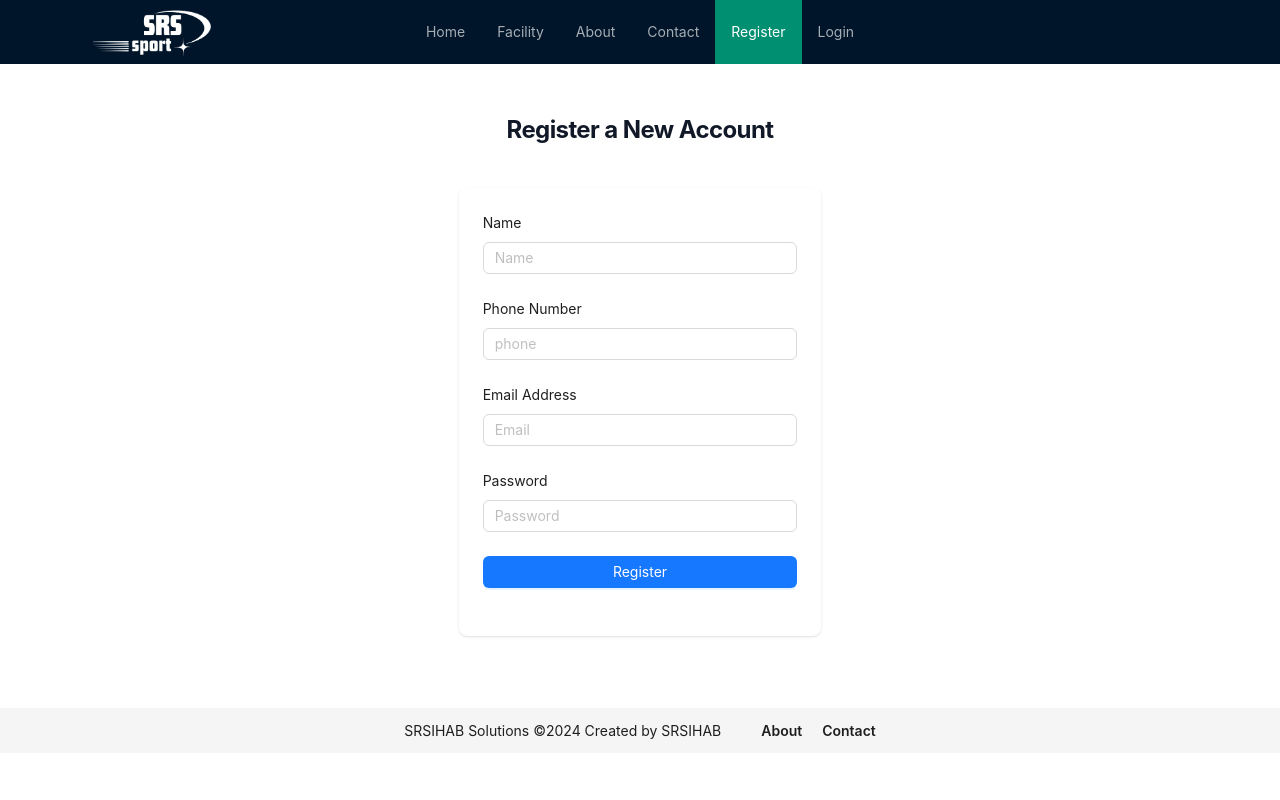
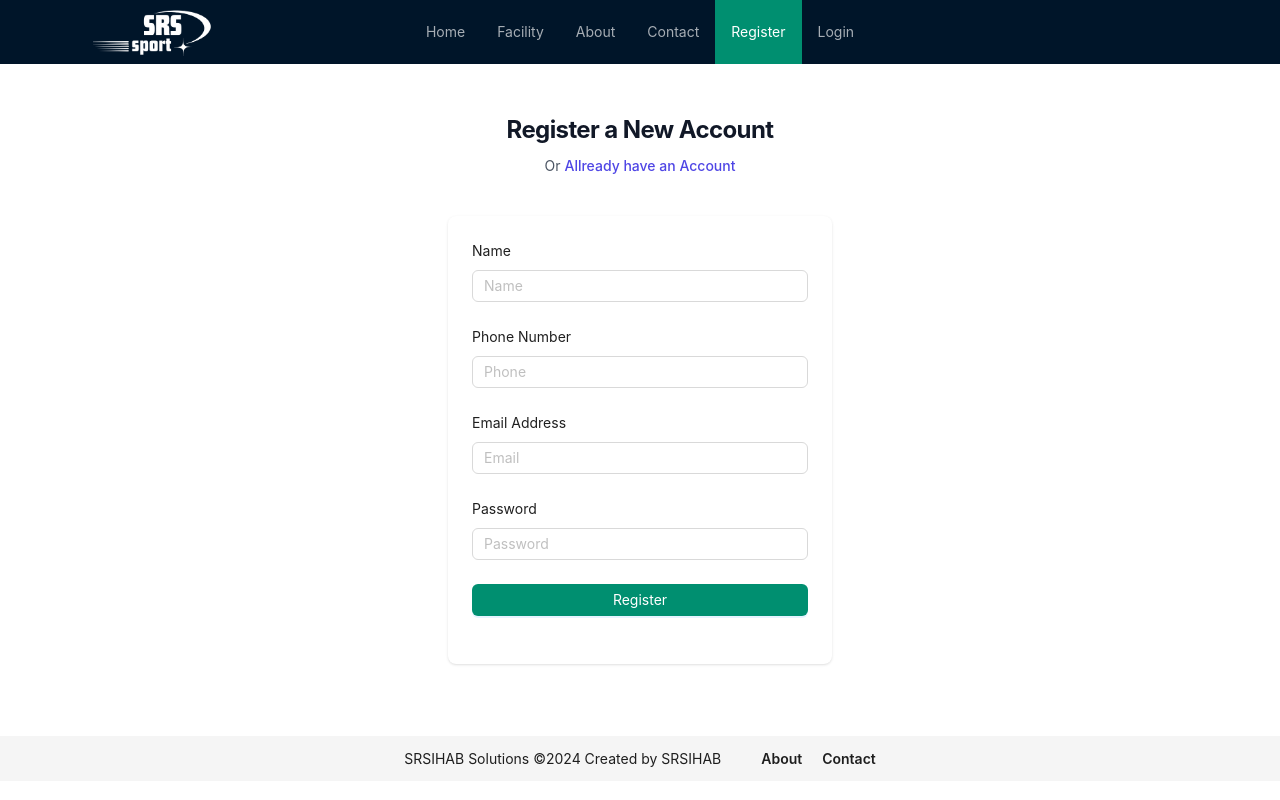
Before and after one commit to devsrsihab/Sports-Facility-Booking-Client-, a React (Vite) app: page /register in a window 1280 px wide. Built offline with nearby package versions, Linux system fonts and the light colour scheme; no server answers.

Commit message:
Showing  meaning full Error in toastr

```diff
--- a/src/App.css
+++ b/src/App.css
@@ -45,3 +45,8 @@ img {
 .custom-carousel .slick-list {
   margin-right: -18px; /* Compensate for the last item's margin */
 }
+/* Example CSS */
+.ant-menu-item-selected {
+  background-color: #008f70 !important;
+  color: #fff !important;
+}
--- a/src/components/layout/Sidebar.tsx
+++ b/src/components/layout/Sidebar.tsx
@@ -5,12 +5,18 @@ import { useAppSelector } from "../../redux/hooks";
 import { currentUser } from "../../redux/features/auth/authSlice";
 import { Link } from "react-router-dom";
 import { userPaths } from "../../routes/user.route";
+import Logo from "../shared/header/Logo";
 
 const { Sider } = Layout;
 
 const userRole = {
   ADMIN: "admin",
   USER: "user",
+};
+type SidebarItem = {
+  key: string;
+  label: React.ReactNode;
+  path: string;
 };
 
 const Sidebar = () => {
@@ -19,10 +25,16 @@ const Sidebar = () => {
 
   switch (role?.role) {
     case userRole.ADMIN:
-      sidebaritems = sidebarRouteGenerator(adminPaths, userRole.ADMIN);
+      sidebaritems = sidebarRouteGenerator(
+        adminPaths,
+        userRole.ADMIN
+      ) as SidebarItem[];
       break;
     case userRole.USER:
-      sidebaritems = sidebarRouteGenerator(userPaths, userRole.USER);
+      sidebaritems = sidebarRouteGenerator(
+        userPaths,
+        userRole.USER
+      ) as SidebarItem[];
       break;
 
     default:
@@ -46,7 +58,7 @@ const Sidebar = () => {
         className="demo-logo-vertical"
       >
         <Link to="/">
-          <h2>SR Sport Facilie</h2>
+          <Logo />
         </Link>
       </div>
       <Menu
--- a/src/components/shared/header/HeaderBar.tsx
+++ b/src/components/shared/header/HeaderBar.tsx
@@ -55,8 +55,8 @@ const HeaderBar = () => {
         display: "flex",
         justifyContent: "center",
         alignItems: "center",
-        overflowX: "auto", // Allow horizontal scrolling on small devices
-        whiteSpace: "nowrap", // Prevent line breaks in menu items
+        overflowX: "auto",
+        whiteSpace: "nowrap",
       }}
     >
       <Menu
--- a/src/pages/admin/userManagement/CreateAdmin.tsx
+++ b/src/pages/admin/userManagement/CreateAdmin.tsx
@@ -31,9 +31,9 @@ const CreateAdmin = () => {
         });
         navigate("/admin/admin-list");
       }
-    } catch (error) {
+    } catch (error:any) {
       console.log(error);
-      toast.error("Something Went Wrong", { id: loader, duration: 2000 });
+      toast.error(error.data.message, { id: loader, duration: 2000 });
     }
   };
 
--- a/src/pages/admin/userManagement/CreateStudent.tsx
+++ b/src/pages/admin/userManagement/CreateStudent.tsx
@@ -11,7 +11,6 @@ import {
 } from "../../../redux/features/admin/academicManagement.Api";
 import { useAddStudentMutation } from "../../../redux/features/admin/userManagement.Api";
 import { toast } from "sonner";
-
 
 const formDefaultValue = {
   name: {
@@ -62,7 +61,7 @@ const CreateStudent = () => {
   }));
 
   const onSubmit: SubmitHandler<FieldValues> = async (data) => {
-    const loader = toast.loading("Student Creating...", { duration: 1000 });
+    const loader = toast.loading("Student Creating...");
     try {
       console.log(data);
       const studentData = {
@@ -75,7 +74,7 @@ const CreateStudent = () => {
       await addStudent(formData);
 
       toast.success("Student Created Successfully", { id: loader });
-    } catch (error:any) {
+    } catch (error: any) {
       console.log(error);
       toast.error(error.data.message, { id: loader });
     }
--- a/src/pages/auth/Login.tsx
+++ b/src/pages/auth/Login.tsx
@@ -14,29 +14,28 @@ import { setuser } from "../../redux/features/auth/authSlice";
 const Login = () => {
   const [login] = useLoginMutation();
   const navigation = useNavigate();
-  const distpatch = useAppDispatch();
+  const dispatch = useAppDispatch();
 
   const onSubmit: SubmitHandler<TLoginPayload> = async (
     payload: TLoginPayload
   ) => {
-    const loader = toast.loading("Account Login...", { duration: 1000 });
+    const loader = toast.loading("Account Login...", { duration: 2000 });
     try {
       const res = await login(payload).unwrap();
       const user = verifyToken(res.data.accessToken) as TUser;
-      distpatch(setuser({ user: user, token: res.data.accessToken }));
+      dispatch(setuser({ user: user, token: res.data.accessToken }));
 
       if (res) {
         toast.success("Account Login Successfully", { id: loader });
         navigation("/");
       }
-    } catch (error) {
+    } catch (error:any) {
       console.log(error);
-      toast.error("Something Went Wrong", { id: loader });
+      toast.error(error.data.message, { id: loader });
     }
   };
 
   return (
-    <>
     <div className="flex min-h-full flex-col justify-center py-12 sm:px-6 lg:px-8">
       <div className="sm:mx-auto sm:w-full sm:max-w-md">
         <h2 className="mt-6 text-center text-3xl font-bold tracking-tight text-gray-900">
@@ -46,7 +45,7 @@ const Login = () => {
           Or{" "}
           <Link
             to="/register"
-              className="font-medium text-indigo-600 hover:text-indigo-500"
+            className="font-medium text-primary hover:text-primary-dark"
           >
             Sign Up for free
           </Link>
@@ -60,25 +59,28 @@ const Login = () => {
             onSubmit={onSubmit}
           >
             <Row gutter={12} justify={"center"} align={"middle"}>
-                <Col>
+              <Col span={24}>
                 <PHInput label="Email" name="email" type="text" />
               </Col>
-                <Col>
-                  <PHInput label="Password" name="password" type="text" />
+              <Col span={24}>
+                <PHInput label="Password" name="password" type="password" />
               </Col>
             </Row>
 
-              <div>
-                <Button className="w-full" htmlType="submit">
+            <div className="mt-6">
+              <Button
+                type="primary"
+                htmlType="submit"
+                className="w-full bg-primary hover:bg-primary-dark text-white"
+              >
                 Submit
               </Button>
             </div>
           </PHForm>
-
         </div>
       </div>
     </div>
-    </>
   );
 };
+
 export default Login;
--- a/src/pages/auth/Register.tsx
+++ b/src/pages/auth/Register.tsx
@@ -3,7 +3,7 @@ import { Button, Form, Input, Row, Col } from "antd";
 import { Controller, useForm } from "react-hook-form";
 import { useRegisterUserMutation } from "../../redux/features/auth/authApi";
 import { toast } from "sonner";
-import { useNavigate } from "react-router-dom";
+import { Link, useNavigate } from "react-router-dom";
 
 const Register: React.FC = () => {
   const [registerUser] = useRegisterUserMutation();
@@ -32,21 +32,29 @@ const Register: React.FC = () => {
         });
         navigate("/auth/login");
       }
-    } catch (error) {
+    } catch (error:any) {
       console.log(error);
-      toast.error("Something Went Wrong", { id: loader, duration: 2000 });
+      toast.error(error.data.message, { id: loader, duration: 2000 });
     }
   };
 
   return (
-    <>
     <Row justify="center">
-        <Col span={8}>
+      <Col span={24} md={{ span: 12 }}>
         <div className="flex min-h-full flex-1 flex-col justify-center px-6 py-12 lg:px-8">
           <div className="sm:mx-auto sm:w-full sm:max-w-sm">
             <h2 className="text-center text-2xl font-bold leading-9 tracking-tight text-gray-900">
               Register a New Account
             </h2>
+            <p className="mt-2 text-center text-sm text-gray-600">
+              Or{" "}
+              <Link
+                to="/auth/login"
+                className="font-medium text-indigo-600 hover:text-indigo-500"
+              >
+                Allready have an Account
+              </Link>
+            </p>
           </div>
           <div className="mt-10 sm:mx-auto sm:w-full sm:max-w-sm">
             <div className="bg-white p-6 shadow sm:rounded-lg">
@@ -65,6 +73,7 @@ const Register: React.FC = () => {
                         {...field}
                         id="name"
                         type="text"
+                        className="focus:ring-primary"
                       />
                     </Form.Item>
                   )}
@@ -80,10 +89,11 @@ const Register: React.FC = () => {
                       help={errors.phone?.message as React.ReactNode}
                     >
                       <Input
-                          placeholder="phone"
+                        placeholder="Phone"
                         {...field}
                         id="phone"
                         type="phone"
+                        className="focus:ring-primary"
                       />
                     </Form.Item>
                   )}
@@ -102,6 +112,7 @@ const Register: React.FC = () => {
                         {...field}
                         id="email"
                         type="email"
+                        className="focus:ring-primary"
                       />
                     </Form.Item>
                   )}
@@ -120,14 +131,19 @@ const Register: React.FC = () => {
                         placeholder="Password"
                         {...field}
                         id="password"
-                          type="text"
+                        type="password"
+                        className="focus:ring-primary"
                       />
                     </Form.Item>
                   )}
                 />
 
                 <Form.Item>
-                    <Button type="primary" htmlType="submit" className="w-full">
+                  <Button
+                    type="primary"
+                    htmlType="submit"
+                    className="w-full bg-primary hover:bg-primary-dark text-white"
+                  >
                     Register
                   </Button>
                 </Form.Item>
@@ -137,7 +153,6 @@ const Register: React.FC = () => {
         </div>
       </Col>
     </Row>
-    </>
   );
 };
 
--- a/src/redux/features/auth/authSlice.ts
+++ b/src/redux/features/auth/authSlice.ts
@@ -24,7 +24,6 @@ const authSlice = createSlice({
     //*set user
     setuser: (state, action) => {
       const { user, token } = action.payload;
-      console.log("token ==>",token);
       (state.user = user), (state.token = token);
     },
     //*logout user
```
Lines whose indentation alone changed are shown as unchanged.
